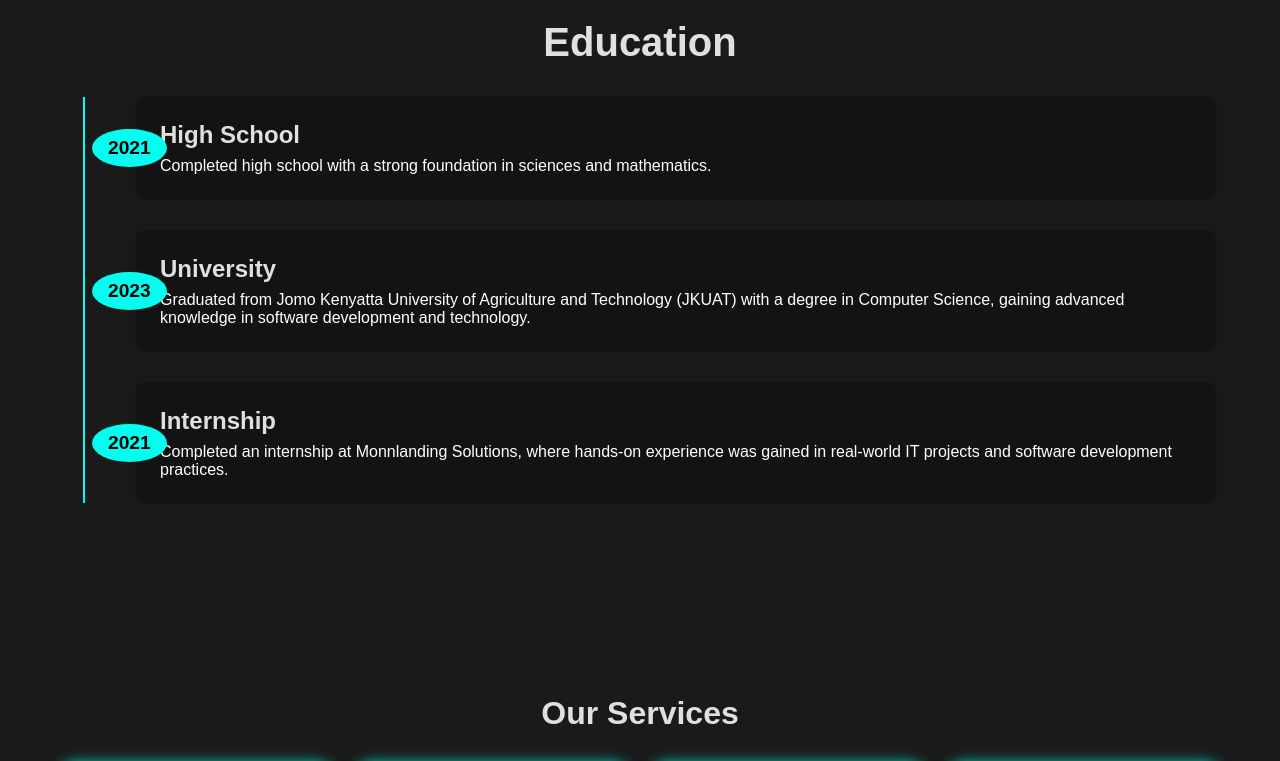
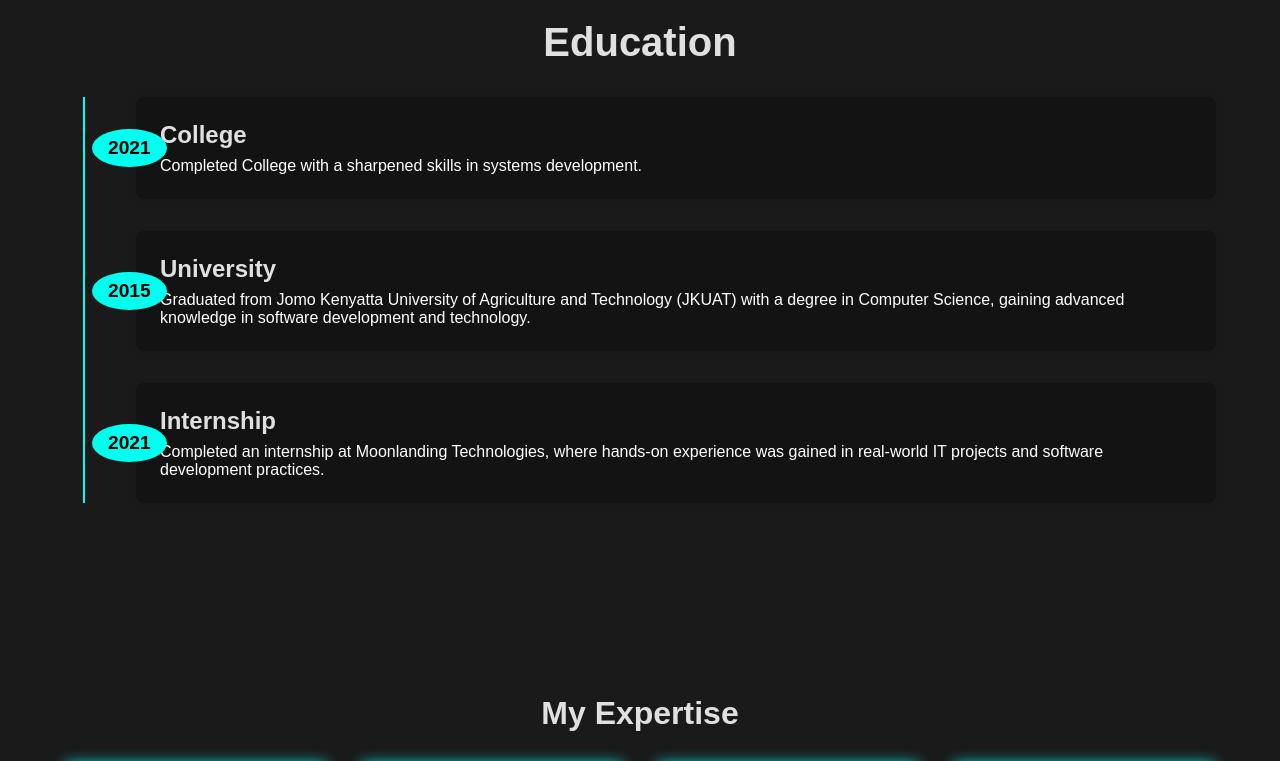
Before and after one commit to Gidigit/portfolio, a plain HTML site: page index.html in a window 1280 px wide. Shown: the part 860-1621 px from the top of the page. Drawn offline with nearby package versions, Linux system fonts and the light colour scheme.

Commit message:
Update index.html

```diff
--- a/index.html
+++ b/index.html
@@ -29,7 +29,7 @@
                 that every project not only looks great but also provides a seamless
                 and engaging user experience.</p>
             <div class="social-icons">
-                <a href="#"><i class='bx bxl-linkedin'></i></a>
+                <a href="https://www.linkedin.com/in/gideon-ngeno-5660bb266/"><i class='bx bxl-linkedin'></i></a>
                 <a href="#"><i class='bx bxl-twitter'></i></a>
                 <a href="#"><i class='bx bxl-instagram'></i></a>
             </div>
@@ -51,14 +51,14 @@
                     <div class="timeline-data">2021</div>
                 </div>
                 <div class="timeline-content">
-                    <h3>High School</h3>
-                    <p>Completed high school with a strong
-                        foundation in sciences and mathematics.</p>
+                    <h3>College</h3>
+                    <p>Completed College with a sharpened skills in
+                        systems development.</p>
                 </div>
             </div>
             <div class="timeline-item">
                 <div class="timeline-dot">
-                    <div class="timeline-data">2023</div>
+                    <div class="timeline-data">2015</div>
                 </div>
                 <div class="timeline-content">
                     <h3>University</h3>
@@ -75,7 +75,7 @@
                 </div>
                 <div class="timeline-content">
                     <h3>Internship</h3>
-                    <p>Completed an internship at Monnlanding Solutions,
+                    <p>Completed an internship at Moonlanding Technologies,
                         where hands-on experience was gained in real-world
                         IT projects and software development practices.</p>
                 </div>
@@ -83,7 +83,7 @@
         </div>
     </section>
     <section class="services" id="services">
-        <h2 class="services-heading">Our Services</h2>
+        <h2 class="services-heading">My Expertise</h2>
         <div class="services-container">
             <div class="services-box">
                 <div class="services-info">
@@ -128,7 +128,7 @@
         <h2 class="heading">Testimonials</h2>
         <div class="testimonials-box">
             <div class="testimonial-item">
-                <img src="1.jpg" alt="Collins">
+                <img src="111.jpg" alt="Collins">
                 <h2>Collins</h2>
                 <div class="rating">
                     <i class='bx bxs-star'></i>
@@ -142,7 +142,7 @@
                     solutions.</p>
             </div>
             <div class="testimonial-item">
-                <img src="2.jpg" alt="Julia">
+                <img src="211.jpg" alt="Julia">
                 <h2>Julia</h2>
                 <div class="rating">
                     <i class='bx bxs-star'></i>
@@ -203,7 +203,7 @@
             <li><a href="#">Contact</a></li>
             <li><a href="#">Testimonials</a></li>
         </ul>
-        <p class="copyright">@Gideon Ngeno | All rights Reserved | Another product of Moonlanding Solutions</p>
+        <p class="copyright">@Gideon Ngeno | All rights Reserved | Another product of <a href="https://moonlanding.onrender.com/">Moonlanding Technologies</a> </p>
     </footer>
 
     <script src="script.js"></script>
```
